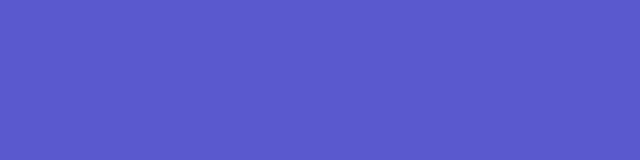
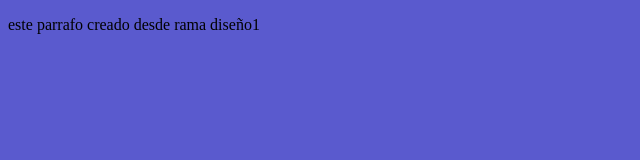
Before and after one commit to yosepyusen/pryecto_web_empresaB, a plain HTML site: page index.html in a window 1280 px wide. Shown: the whole page, without its empty margins (0-640 px from the left). Drawn offline with Linux system fonts and the light colour scheme.

Commit message:
Creando parrafo 2 desde rama diseño1

```diff
--- a/index.html
+++ b/index.html
@@ -11,5 +11,8 @@
 
 
 
+
+    <p>este parrafo creado desde rama diseño1</p>
+
 </body>
 </html>
```
